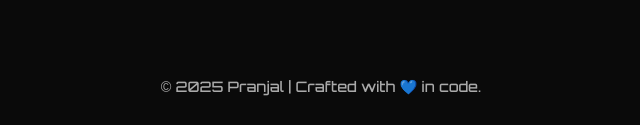
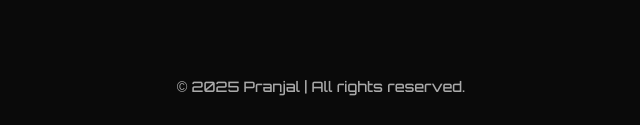
Before and after one commit to PranjalChakrabarty/Portfolio, a plain HTML site: page index.html in a window 1280 px wide. Shown: the part 1454-1579 px from the top of the page, 319-959 px from the left. Drawn offline with nearby package versions, Linux system fonts and the light colour scheme.

Commit message:
all rights reserved

```diff
--- a/index.html
+++ b/index.html
@@ -211,7 +211,7 @@
 
 <!-- FOOTER -->
 <footer>
-  © 2025 Pranjal | Crafted with 💙 in code.
+  © 2025 Pranjal | All rights reserved.
 </footer>
 
 
```
